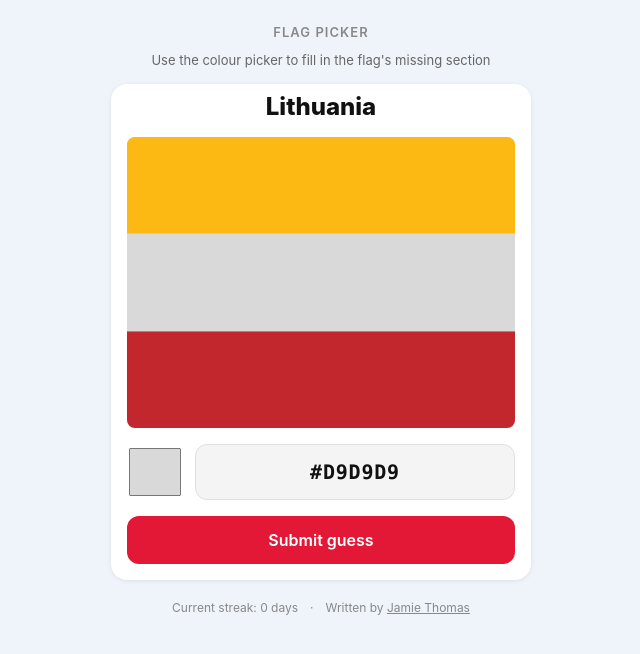
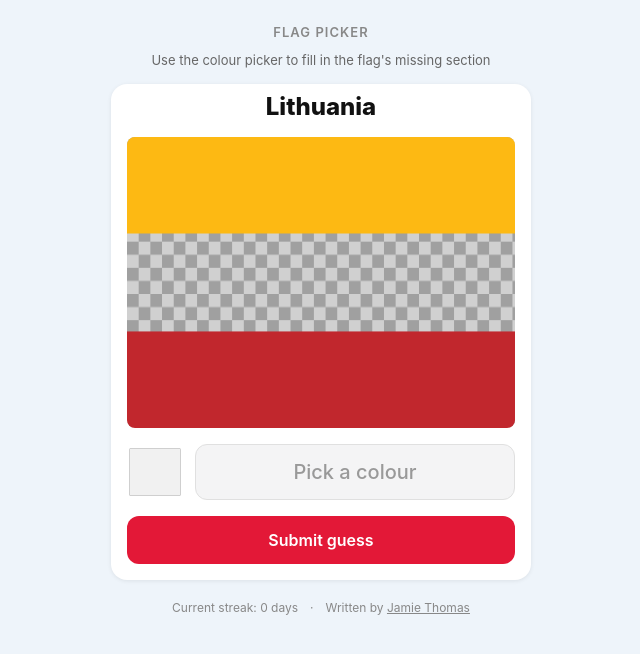
Before and after one commit to jamiematthewthomas/jamiematthewthomas.github.io, a plain HTML site: page flagpicker/index.html in a window 1280 px wide. Shown: the whole page, without its empty margins (319-959 px from the left). Drawn offline with Linux system fonts and the light colour scheme.

Commit message:
Show checkerboard pattern and prompt before a colour is picked
The colour picker and hex input no longer default to a placeholder
grey value. The missing flag section shows the checkerboard pattern
and the hex input shows a "Pick a colour" placeholder until the player
interacts with either control.

Co-Authored-By: Claude Sonnet 4.6 <noreply@anthropic.com>

```diff
--- a/flagpicker/index.html
+++ b/flagpicker/index.html
@@ -110,6 +110,18 @@
       outline: none;
       border-color: #e31837;
       background: white;
+    }
+
+    .hex-input::placeholder {
+      color: #999;
+      text-transform: none;
+      letter-spacing: normal;
+      font-weight: 500;
+      font-family: -apple-system, BlinkMacSystemFont, "Segoe UI", sans-serif;
+    }
+
+    .picker-row.unset input[type="color"] {
+      opacity: 0.35;
     }
 
     button {
@@ -228,9 +240,9 @@
     <div class="flag-card">
 	  <h2 class="flag-name hidden" id="flagName"></h2>
       <svg id="flagSvg" viewBox="0 0 640 480" preserveAspectRatio="xMidYMid meet"></svg>
-      <div class="picker-row" id="pickerRow">
+      <div class="picker-row unset" id="pickerRow">
         <input type="color" id="colorPicker" value="#D9D9D9">
-        <input type="text" class="hex-input" id="hexInput" value="#D9D9D9" maxlength="7" spellcheck="false" autocomplete="off" autocapitalize="off" inputmode="text">
+        <input type="text" class="hex-input" id="hexInput" placeholder="Pick a colour" maxlength="7" spellcheck="false" autocomplete="off" autocapitalize="off" inputmode="text">
       </div>
       <button class="primary" id="submitBtn">Submit guess</button>
     </div>
@@ -312,6 +324,7 @@
     }
 
     let current = null; // { flag, idx }
+    let hasPicked = false; // true once the player has changed the colour from its initial value
 
     function formatDate(d) {
       const y = d.getFullYear();
@@ -336,7 +349,7 @@
       svg.innerHTML = MISSING_PATTERN + flag.svg;
       svg.querySelectorAll('[fill]').forEach(el => {
         if (cssColorToHex(el.getAttribute('fill')) === targetHex) {
-          el.setAttribute('fill', revealed ? target.fill : (colorPicker.value || 'url(#missing)'));
+          el.setAttribute('fill', revealed ? target.fill : (hasPicked ? colorPicker.value : 'url(#missing)'));
         }
       });
     }
@@ -351,6 +364,11 @@
       colorPicker.value = hex;
       hexInput.value = hex;
       renderFlag(false);
+    }
+
+    function markPicked() {
+      hasPicked = true;
+      pickerRow.classList.remove('unset');
     }
 
     function hexToRgb(hex) {
@@ -462,7 +480,8 @@
       flagName.classList.remove('hidden');
 
       const state = loadState();
-      setColor('#D9D9D9');
+      colorPicker.value = '#D9D9D9';
+      hexInput.value = '';
 
       if (state.lastDate === todayStr) {
         pickerRow.classList.add('hidden');
@@ -479,6 +498,7 @@
     }
 
     colorPicker.addEventListener('input', () => {
+      markPicked();
       hexInput.value = colorPicker.value.toUpperCase();
       renderFlag(false);
     });
@@ -486,12 +506,14 @@
     hexInput.addEventListener('input', () => {
       const normalized = normalizeHex(hexInput.value);
       if (normalized) {
+        markPicked();
         colorPicker.value = normalized;
         renderFlag(false);
       }
     });
 
     hexInput.addEventListener('blur', () => {
+      markPicked();
       setColor(normalizeHex(hexInput.value) || colorPicker.value.toUpperCase());
     });
 
--- a/flagpicker/puzzles.js
+++ b/flagpicker/puzzles.js
@@ -1,5 +1,5 @@
 const PUZZLES_DATA = [
   { "date": "2026-06-15", "flag": "Lithuania", "shapeId": "mid" },
-  { "date": "2026-06-16", "flag": "Germany", "shapeId": "mid" }
+  { "date": "2026-06-16", "flag": "Colombia", "shapeId": "mid" }
 ]
 ;
```
